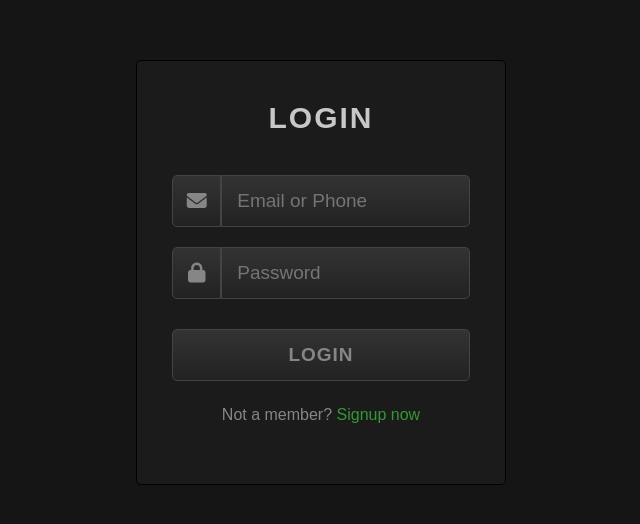
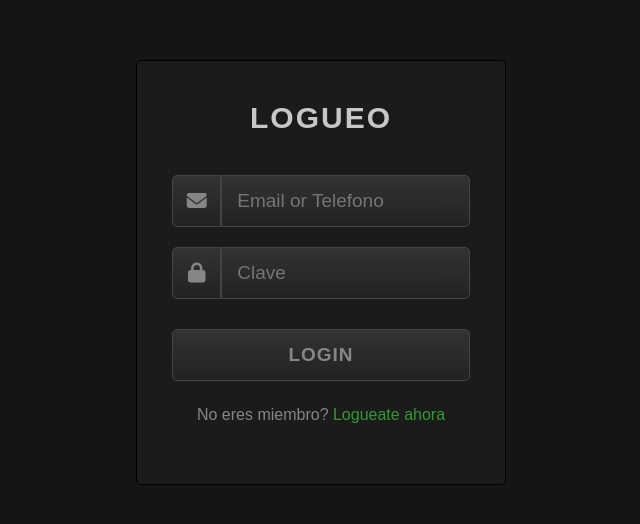
Before and after one commit to Osmei56/login-copado, a plain HTML site: page index.html in a window 1280 px wide. Shown: the part 128-652 px from the top of the page, without its empty margins (319-959 px from the left). Drawn offline with Linux system fonts and the light colour scheme.

Commit message:
modificaciones simples

```diff
--- a/index.html
+++ b/index.html
@@ -10,20 +10,20 @@
 </head>
 <body>
    <div class="login-form">
-      <div class="text">LOGIN</div>
+      <div class="text">LOGUEO</div>
       <form>
          <div class="field">
             <div class="fas fa-envelope"></div>
-            <input type="text" placeholder="Email or Phone ">
+            <input type="text" placeholder="Email or Telefono ">
          </div>
          <div class="field">
             <div class="fas fa-lock"></div>
-            <input type="password" placeholder="Password ">
+            <input type="password" placeholder="Clave">
          </div>
          <button>LOGIN</button>
          <div class="link">
-            Not a member?
-            <a href="#">Signup now</a>
+            No eres miembro?
+            <a href="#">Logueate ahora</a>
          </Not>
       </form>
    </div>
```
